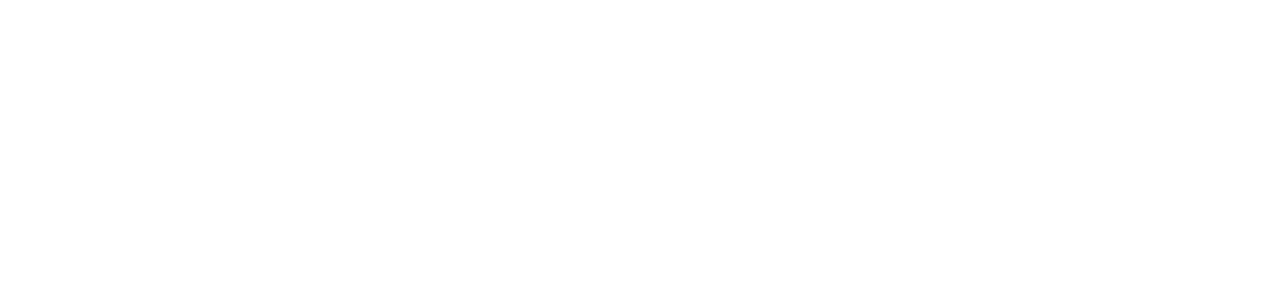
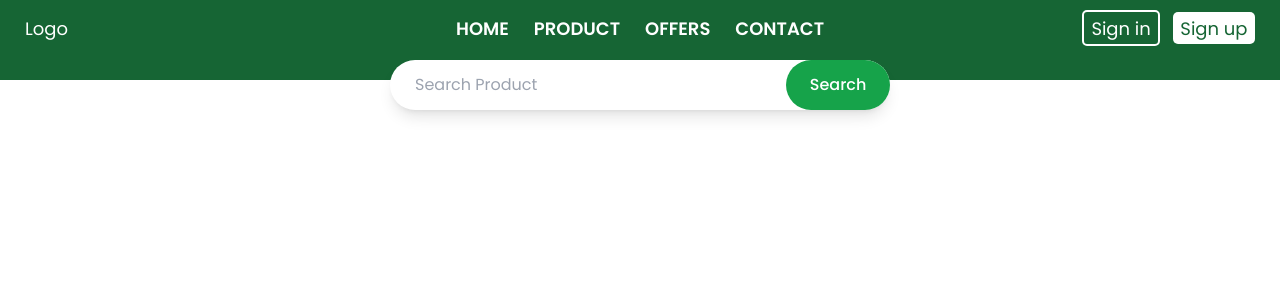
Before and after one commit to Senethlakshan/Web-project, a React (Vite) app: page / in a window 1280 px wide. Shown: the top 300 px of the page. Built offline with nearby package versions, Linux system fonts and the light colour scheme.

Commit message:
Navigation bar

```diff
--- a/src/components/Header.tsx
+++ b/src/components/Header.tsx
@@ -15,7 +15,40 @@ const Header = () => {
     { title: "Contact", link: "#" },
   ];
 
-  return <div className=""></div>;
+  return (
+    <div className="relative h-[8rem] bg-green-800 text-white">
+      <div className="relative flex items-center justify-between px-10 py-4 text-[1.8rem]">
+        <div>Logo</div>
+        <ul className="absolute top-1/2 left-1/2 flex -translate-y-1/2 -translate-x-1/2 transform items-center space-x-10 font-semibold uppercase">
+          {menu.map((item, index) => (
+            <li key={index}>
+              <a href={item.link}>{item.title}</a>
+            </li>
+          ))}
+        </ul>
+        <div className="flex items-center space-x-5">
+          <div className="flex cursor-pointer items-center justify-center rounded-lg border-2 border-white py-1 px-3">
+            <a>Sign in</a>
+          </div>
+          <div className="flex cursor-pointer items-center justify-center rounded-lg bg-white py-1 px-3 text-green-800">
+            <a>Sign up</a>
+          </div>
+        </div>
+      </div>
+      <div className="absolute top-[6rem] left-1/2 flex h-[5rem] w-[50rem] -translate-x-1/2 transform rounded-full bg-white shadow-lg">
+        <input
+          type="search"
+          name="search"
+          id="search"
+          placeholder="Search Product"
+          className="ml-[2.5rem] w-full border-none bg-transparent text-gray-500 outline-none"
+        />
+        <div className="flex h-full w-[14rem] cursor-pointer items-center justify-center rounded-full bg-green-600 text-[1.6rem] font-medium">
+          <a>Search</a>
+        </div>
+      </div>
+    </div>
+  );
 };
 
 export default Header;
--- a/src/index.css
+++ b/src/index.css
@@ -10,5 +10,6 @@
   }
   body {
     font-size: 1.6rem;
+    @apply font-poppins;
   }
 }
```
